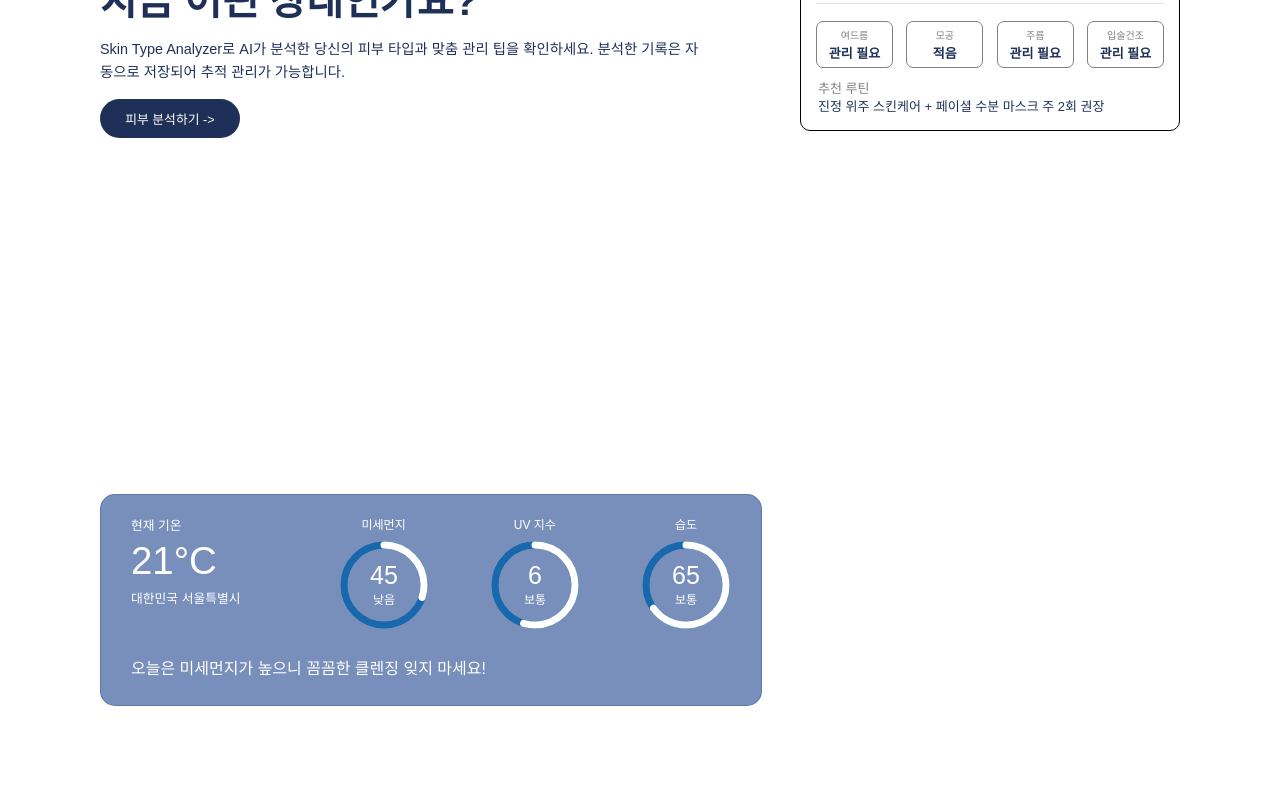
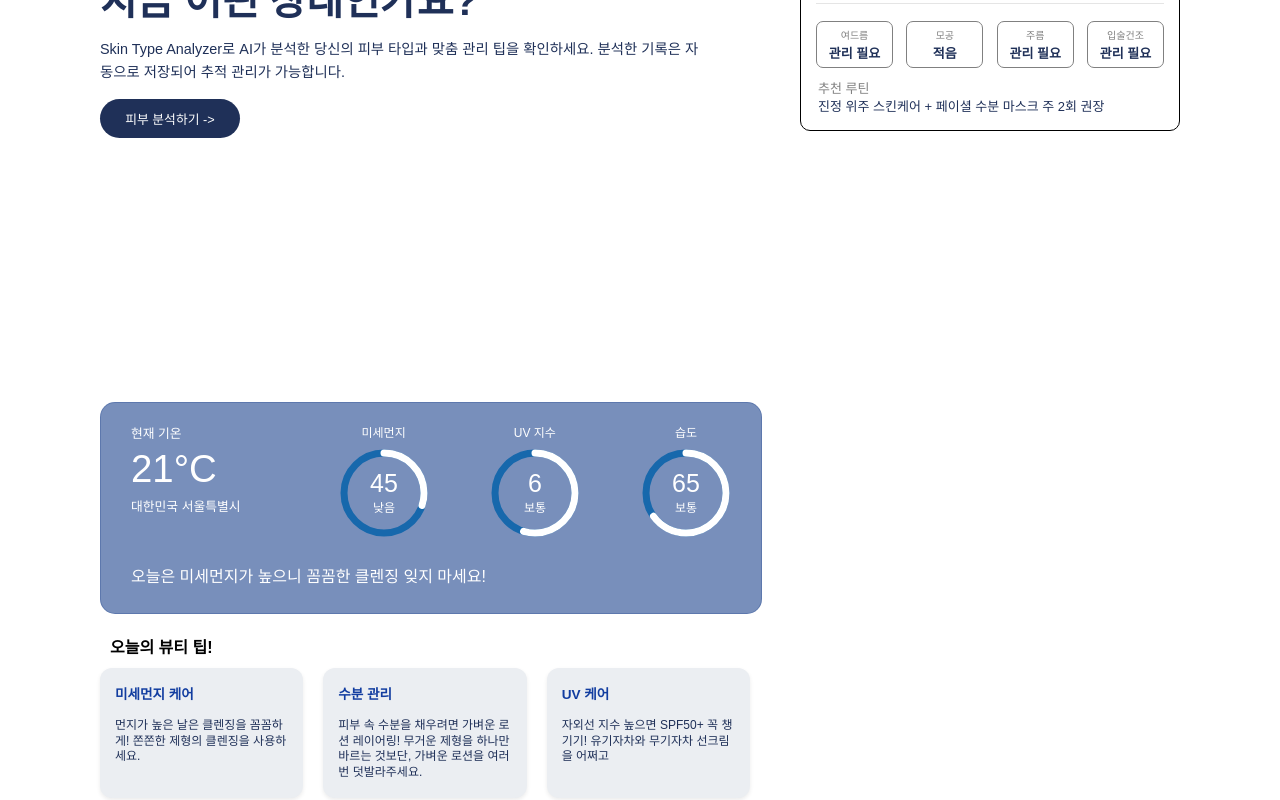
Before and after one commit to tab-captains/RE-Skin-fe, a React (Vite) app: page / in a window 1280 px wide. Shown: the part 335-1135 px from the top of the page. Built offline with nearby package versions, Linux system fonts and the light colour scheme.

Commit message:
design: 뷰티팁 컴포넌트 UI 구성

```diff
--- a/src/features/main/components/BottomSection.jsx
+++ b/src/features/main/components/BottomSection.jsx
@@ -1,11 +1,26 @@
 import styled from "styled-components";
 import colors from "../../common/colors";
 import WeatherCard from "./WeatherCard";
+import TipCard from "./TipCard";
 const BottomSection = () => {
 
   return(
+    <Container>
       <WeatherCard />
+      <p style={{margin: "10px 0 0 10px", fontWeight: "bold"}}>오늘의 뷰티 팁!</p>
+      <TipCard   tips={[
+    { title: "미세먼지 케어", content: "먼지가 높은 날은 클렌징을 꼼꼼하게! 쫀쫀한 제형의 클렌징을 사용하세요." },
+    { title: "수분 관리", content: "피부 속 수분을 채우려면 가벼운 로션 레이어링! 무거운 제형을 하나만 바르는 것보단, 가벼운 로션을 여러 번 덧발라주세요." },
+    { title: "UV 케어", content: "자외선 지수 높으면 SPF50+ 꼭 챙기기! 유기자차와 무기자차 선크림을 어쩌고" },
+  ]}/>
+    </Container>
   );
 };
 
 export default BottomSection;
+
+const Container = styled.div`
+  display: flex;
+  flex-direction: column;
+  gap: 10px;
+`;
--- /dev/null
+++ b/src/features/main/components/TipCard.jsx
@@ -0,0 +1,47 @@
+import styled from "styled-components";
+import colors from "../../common/colors";
+
+const TipCard=({tips})=>
+  { return (
+  <Wrapper> {tips.map((tip, idx) => (
+    <TipBox key={idx}>
+      <Title>{tip.title}</Title>
+      <Content>{tip.content}</Content>
+    </TipBox>
+  ))}
+ </Wrapper>
+  )
+}
+
+export default TipCard;
+
+const Wrapper = styled.div `
+  display:flex;
+  width: 650px;
+  gap: 20px;
+`;
+
+const TipBox = styled.div`
+  width: calc(650px  / 3);
+  height: 100px;
+  padding: 15px;
+  background-color: ${colors.box};
+  border-radius: 12px;
+  display: flex;
+  flex-direction: column;
+  justify-content: flex-start;
+  box-shadow: 0 2px 4px rgba(0,0,0,0.08);
+`;
+
+const Title = styled.div`
+  font-size: 0.85rem;
+  font-weight: bold;
+  color: ${colors.textAccent};
+`;
+
+const Content = styled.div `
+  font-size: 0.75rem;
+  color: ${colors.primary};
+  line-height: 1.3;
+  margin-top: 15px;
+`;
```
